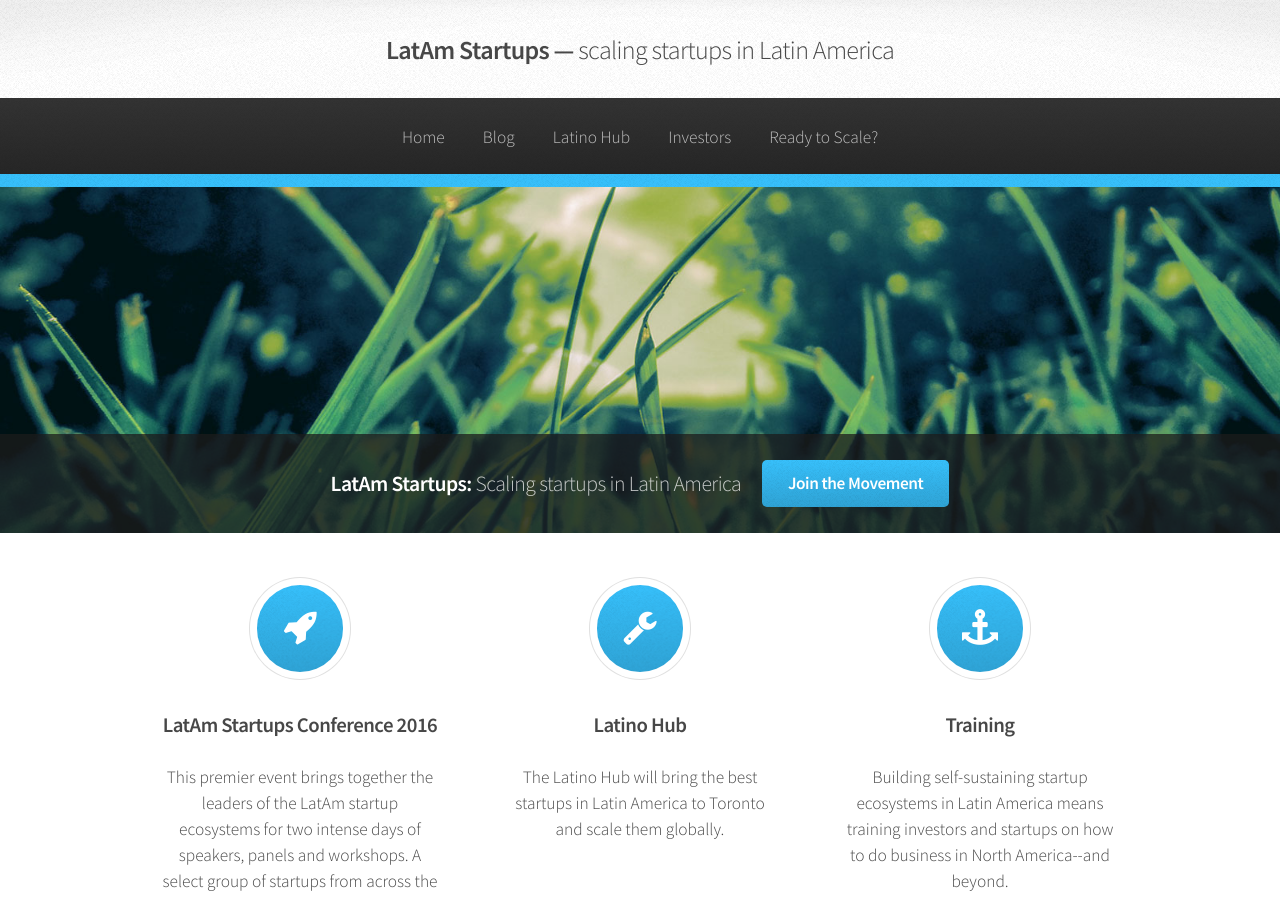
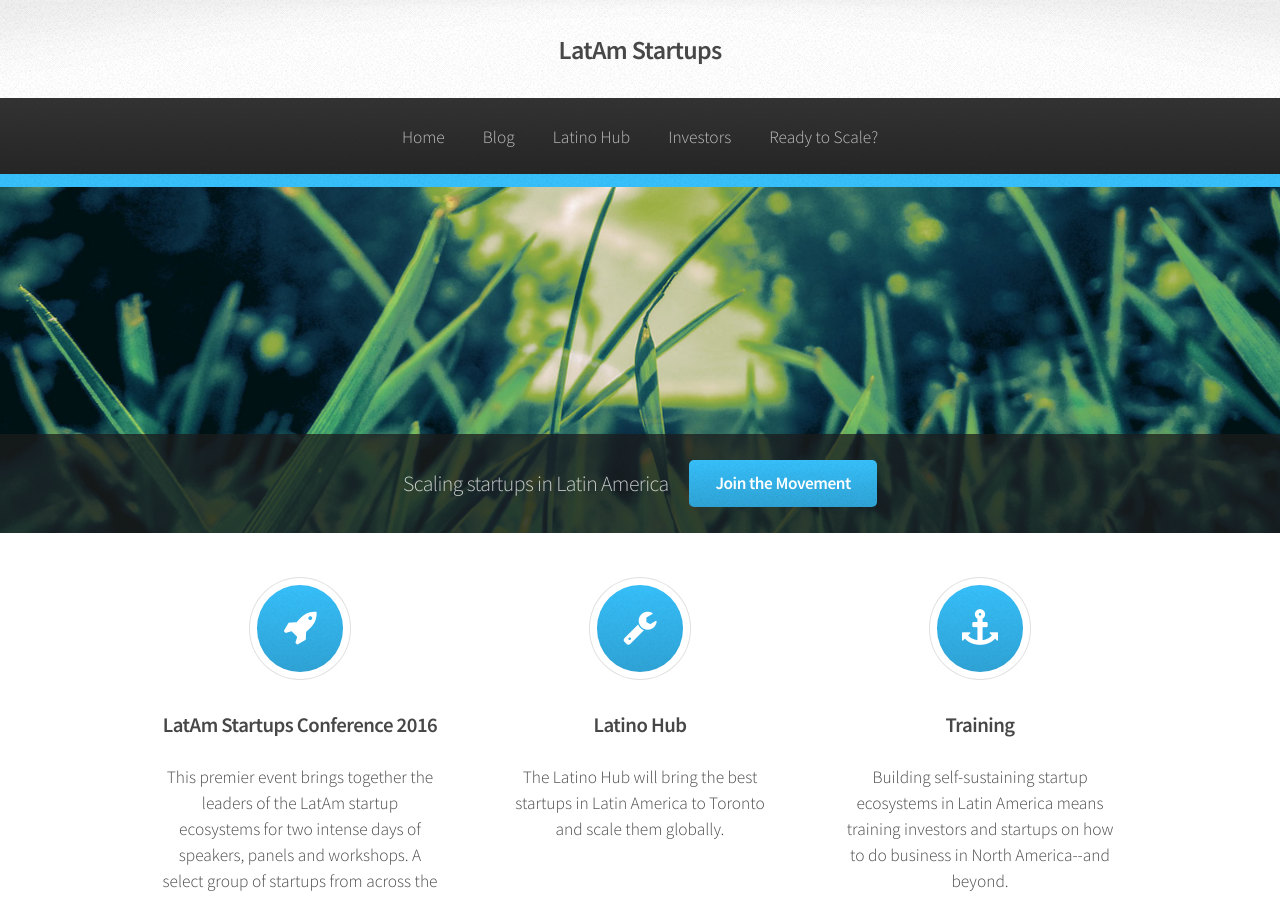
Before and after one commit to LatAmStartups/LatAmStartups.github.io, a Jekyll site: the page built from index.html, in a window 1280 px wide and 900 px high. Built offline with Jekyll 4.4.1, drawn with Linux system fonts in a browser that asks for light colours; the list of posts is cut into pages by our own code.

Commit message:
tweaking titles

```diff
--- a/_includes/header.html
+++ b/_includes/header.html
@@ -6,7 +6,7 @@
 -->
 <html>
 	<head>
-		<title>LatAm Startups &mdash; scaling startups in Latin America</title>
+		<title>LatAm Startups -- Scaling Startups in Latin America</title>
 		<meta http-equiv="content-type" content="text/html; charset=utf-8" />
 		<meta name="description" content="" />
 		<meta name="keywords" content="" />
@@ -29,7 +29,7 @@
 			<div id="header">
 
 				<!-- Logo -->
-					<h1><a href="{{ site.baseurl }}/index.html" id="logo">LatAm Startups &mdash; <em>scaling startups in Latin America</em></a></h1>
+					<h1><a href="{{ site.baseurl }}/index.html" id="logo">LatAm Startups</a></h1>
 
 				<!-- Nav -->
 					<nav id="nav">
--- a/index.html
+++ b/index.html
@@ -6,7 +6,7 @@ layout: default
 <!-- Banner -->
 	<section id="banner">
 		<header>
-			<h2>LatAm Startups: <em>Scaling startups in Latin America</em></h2>
+			<h2><em>Scaling startups in Latin America</em></h2>
 			<a href="#" class="button">Join the Movement</a>
 		</header>
 	</section>
```
